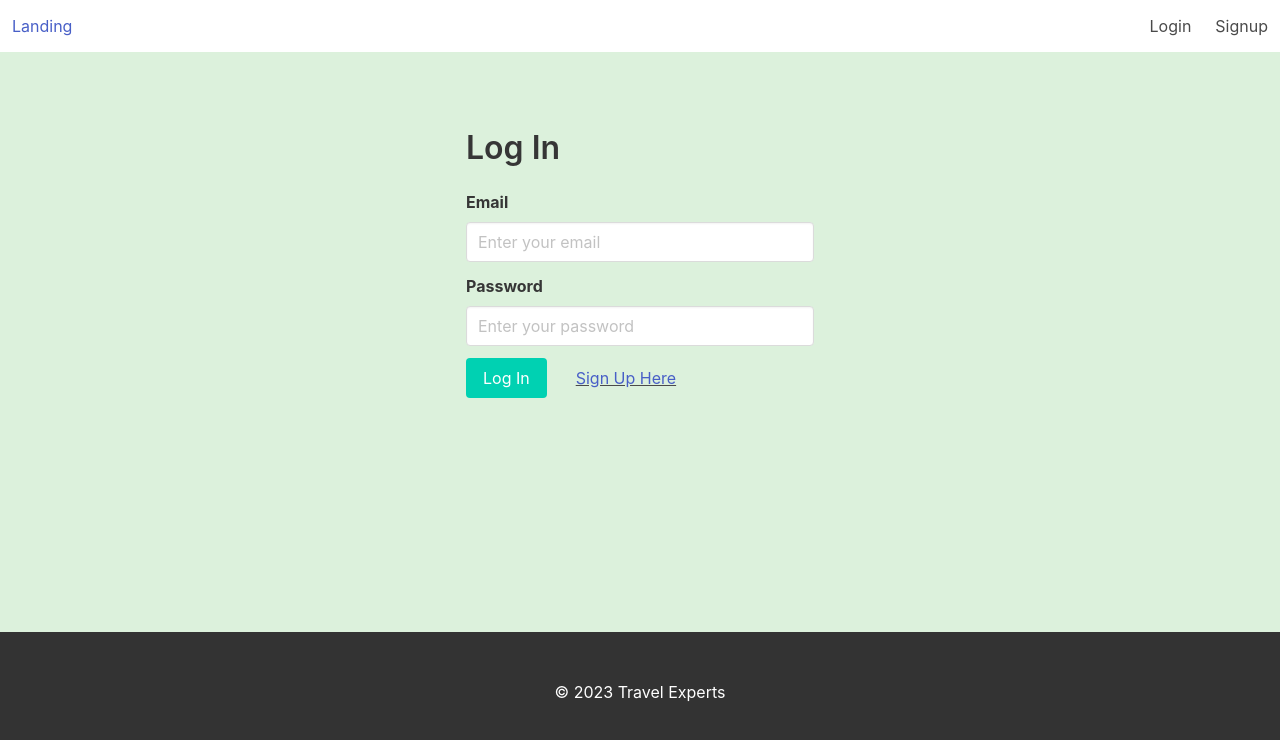
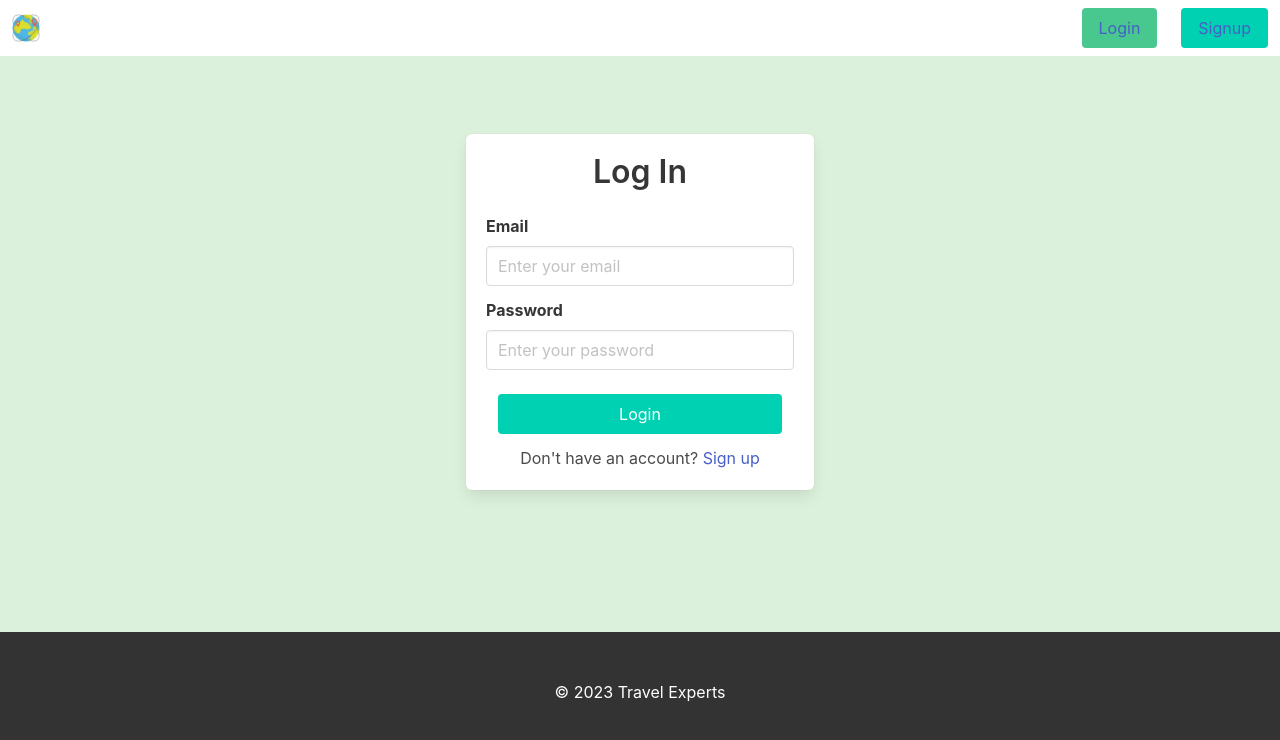
Before and after one commit to MarkusCDev/Travel-Experts, a React (Create React App) app: page /login in a window 1280 px wide. Shown: the top 740 px of the page. Built offline with nearby package versions, Linux system fonts and the light colour scheme; no server answers.

Commit message:
final css touchups

```diff
--- a/src/components/ChatGpt.jsx
+++ b/src/components/ChatGpt.jsx
@@ -24,7 +24,7 @@ const ChatGpt = ({ onLocationReceived }) => {
   };
 
   return (
-    <div className="container">
+    <div className="container has-text-centered">
       <h1 className="title">AI Destination Recommendation</h1>
       <form className="form" onSubmit={handleSubmit}>
         <div className="field has-addons">
@@ -53,7 +53,7 @@ const ChatGpt = ({ onLocationReceived }) => {
               onLocationReceived({ lat: location.lat, lng: location.lng })
             }
             className="button is-link is-light"
-            style={{ display: "block", marginBottom: "10px", width: "95%" }}
+            style={{ display: "block", marginBottom: "10px", width: "100%" }}
           >
             {location.name}
           </button>
--- a/src/components/Login.jsx
+++ b/src/components/Login.jsx
@@ -23,7 +23,8 @@ const Login = () => {
       <div className="container">
         <div className="columns is-centered">
           <div className="column is-one-third">
-            <h1 className="title">Log In</h1>
+            <div className="box">
+              <h1 className="title has-text-centered">Log In</h1>
               <form onSubmit={handleSubmit}>
                 <div className="field">
                   <label className="label">Email</label>
@@ -49,19 +50,18 @@ const Login = () => {
                     />
                   </div>
                 </div>
-              <div className="field is-grouped">
-                <div className="control">
-                  <button className="button is-primary" type="submit">
-                    Log In
+                <div class="column">
+                  <button class="button is-primary is-fullwidth" type="submit">
+                    Login
                   </button>
                 </div>
-                <div className="control">
-                  <button className="button is-text">
-                    <Link to="/signup">Sign Up Here</Link>
-                  </button>
-                </div>
+                <div class="has-text-centered">
+                  <p class="is-size-6">
+                    Don't have an account?<Link to="/signup"> Sign up</Link>
+                  </p>
                 </div>
               </form>
+            </div>
           </div>
         </div>
       </div>
--- a/src/components/Navbar.jsx
+++ b/src/components/Navbar.jsx
@@ -19,18 +19,38 @@ const Navbar = () => {
       <nav className="navbar" role="navigation" aria-label="main navigation">
         <div className="navbar-brand">
           <Link className="navbar-item" to="/">
-            Landing
+            <img src="/globelogo.png" alt="Travel Experts" />
           </Link>
+          <a
+            role="button"
+            className="navbar-burger is-hidden-desktop"
+            aria-label="menu"
+            aria-expanded="false"
+            data-target="navbarMenu"
+            href="#"
+            onClick={() => {
+              const menu = document.getElementById("navbarMenu");
+              menu.classList.toggle("is-active");
+            }}
+          >
+            <span aria-hidden="true"></span>
+            <span aria-hidden="true"></span>
+            <span aria-hidden="true"></span>
+          </a>
         </div>
 
-        <div className="navbar-menu">
+        <div className="navbar-menu" id="navbarMenu">
           <div className="navbar-end">
-            <Link className="navbar-item" to="/login">
-              Login
-            </Link>
-            <Link className="navbar-item" to="/signup">
-              Signup
-            </Link>
+            <div className="navbar-item has-text-centered">
+              <button className="button is-success">
+                <Link to="/login">Login</Link>
+              </button>
+            </div>
+            <div className="navbar-item has-text-centered">
+              <button className="button is-primary">
+                <Link to="/signup">Signup</Link>
+              </button>
+            </div>
           </div>
         </div>
       </nav>
@@ -43,15 +63,29 @@ const Navbar = () => {
         <Link className="navbar-item" to="/">
           <img src="/globelogo.png" alt="Travel Experts" />
         </Link>
-      </div>
-      <div className="navbar-brand">
-        <Link className="navbar-item" to="/travel">
-          Travel
-        </Link>
+        <a
+          role="button"
+          className="navbar-burger is-hidden-desktop"
+          aria-label="menu"
+          aria-expanded="false"
+          data-target="navbarMenu"
+          href="#"
+          onClick={() => {
+            const menu = document.getElementById("navbarMenu");
+            menu.classList.toggle("is-active");
+          }}
+        >
+          <span aria-hidden="true"></span>
+          <span aria-hidden="true"></span>
+          <span aria-hidden="true"></span>
+        </a>
       </div>
 
-      <div className="navbar-menu">
+      <div className="navbar-menu" id="navbarMenu">
         <div className="navbar-start">
+          <Link className="navbar-item" to="/travel">
+            Travel
+          </Link>
           <Link className="navbar-item" to="/blogs">
             Blogs
           </Link>
--- a/src/components/ProtectedRoute.jsx
+++ b/src/components/ProtectedRoute.jsx
@@ -6,7 +6,7 @@ const ProtectedRoute = ({ children }) => {
   const { user } = useUserAuth();
 
   if (!user) {
-    return <Navigate to="/signup" />;
+    return <Navigate to="/" />;
   }
 
   return children;
--- a/src/components/Signup.jsx
+++ b/src/components/Signup.jsx
@@ -39,7 +39,8 @@ const Signup = () => {
       <div className="container">
         <div className="columns is-centered">
           <div className="column is-one-third">
-            <h1 className="title">Sign Up</h1>
+            <div className="box">
+              <h1 className="title has-text-centered">Sign Up</h1>
               <form onSubmit={handleSubmit}>
                 <div className="field">
                   <label className="label">Email</label>
@@ -65,19 +66,18 @@ const Signup = () => {
                     />
                   </div>
                 </div>
-              <div className="field is-grouped">
-                <div className="control">
-                  <button className="button is-primary" type="submit">
+                <div class="column">
+                  <button class="button is-primary is-fullwidth" type="submit">
                     Sign Up
                   </button>
                 </div>
-                <div className="control">
-                  <button className="button is-text">
-                    <Link to="/login">Login Here</Link>
-                  </button>
-                </div>
+                <div class="has-text-centered">
+                  <p class="is-size-6">
+                    Already have an account?<Link to="/signup"> Login</Link>
+                  </p>
                 </div>
               </form>
+            </div>
           </div>
         </div>
       </div>
```
Lines whose indentation alone changed are shown as unchanged.
